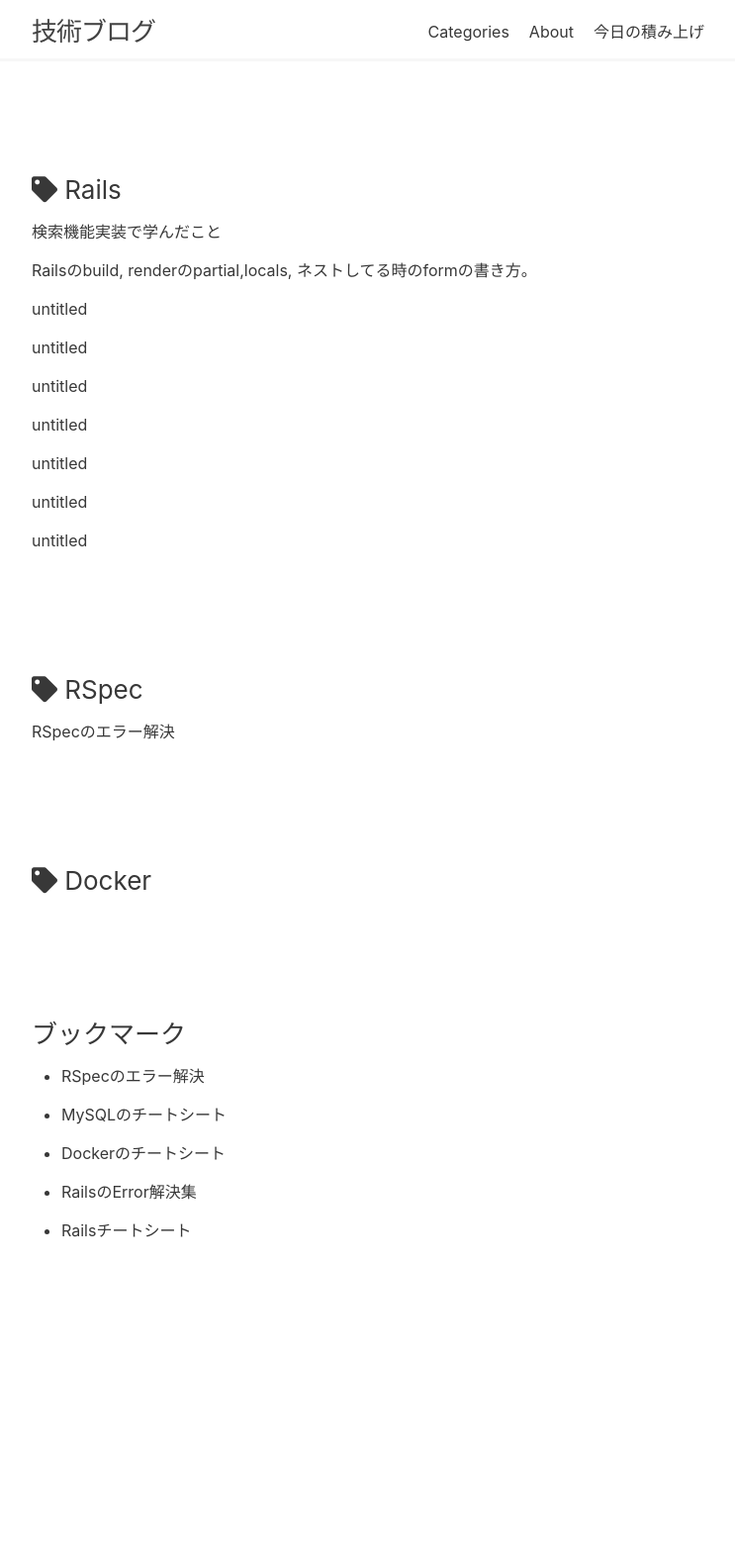
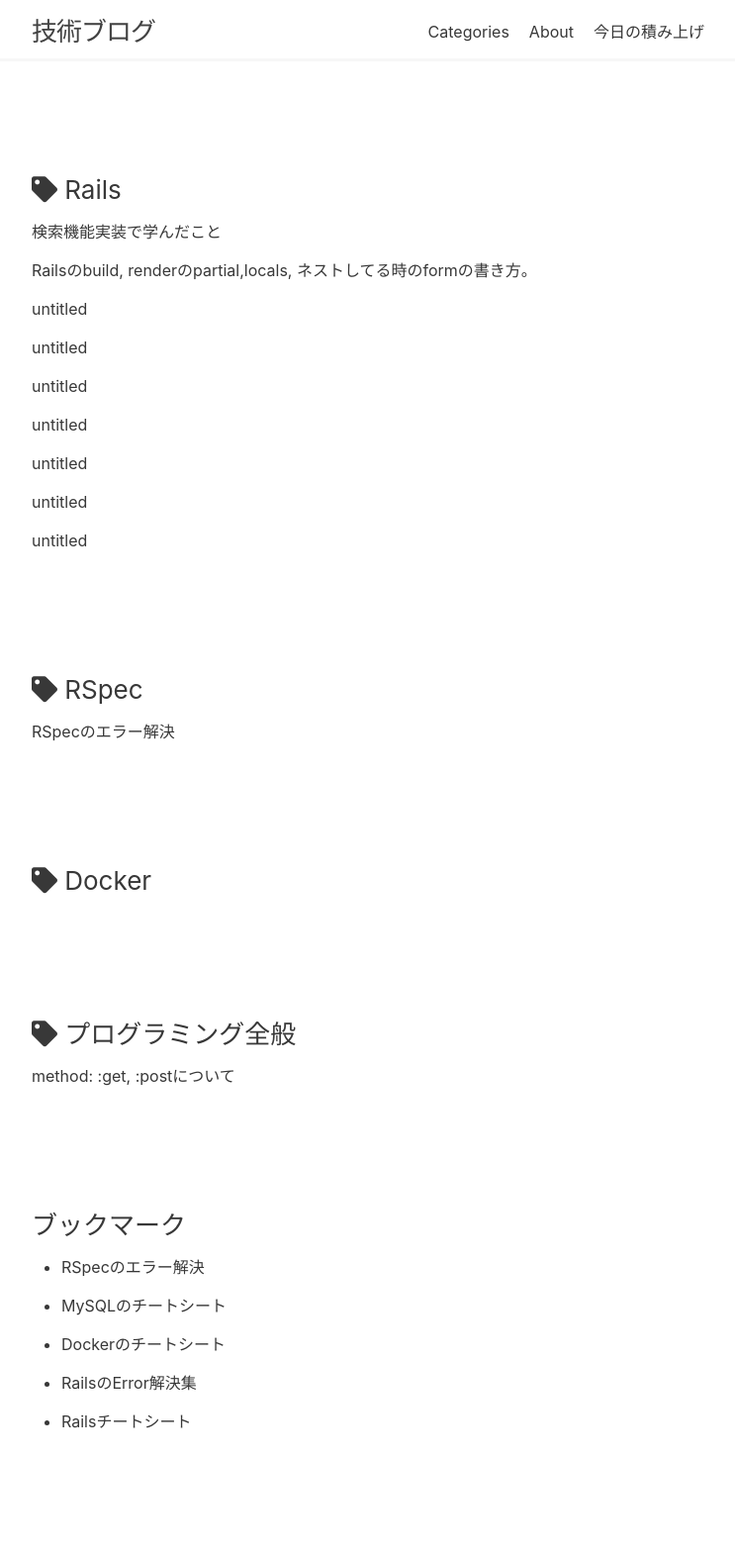
Before and after one commit to kazblog/kazblog.github.io, a Jekyll site: the page built from pages/Categories.md, in a window 1280 px wide. Shown: the whole page at 99% size, without its empty margins (268-1011 px from the left). Built offline with Jekyll 4.4.1, drawn with Linux system fonts in a browser that asks for light colours; nearby versions of some CDN libraries; before the commit the page ends 1378 px from its top, so only the background shows below that.

Commit message:
Update Categories.md

```diff
--- a/pages/Categories.md
+++ b/pages/Categories.md
@@ -23,6 +23,13 @@ permalink: /categories/
 
 <h3><i class="fas fa-tag"></i> Docker</h3>
 {% for post in site.tags.docker %}
+<a href="{{post.url}}">{{post.title}}</a>
+{% endfor %}
+<br>
+<br>
+
+<h3><i class="fas fa-tag"></i> プログラミング全般</h3>
+{% for post in site.tags.computer %}
 <a href="{{post.url}}">{{post.title}}</a>
 {% endfor %}
 <br>
```
